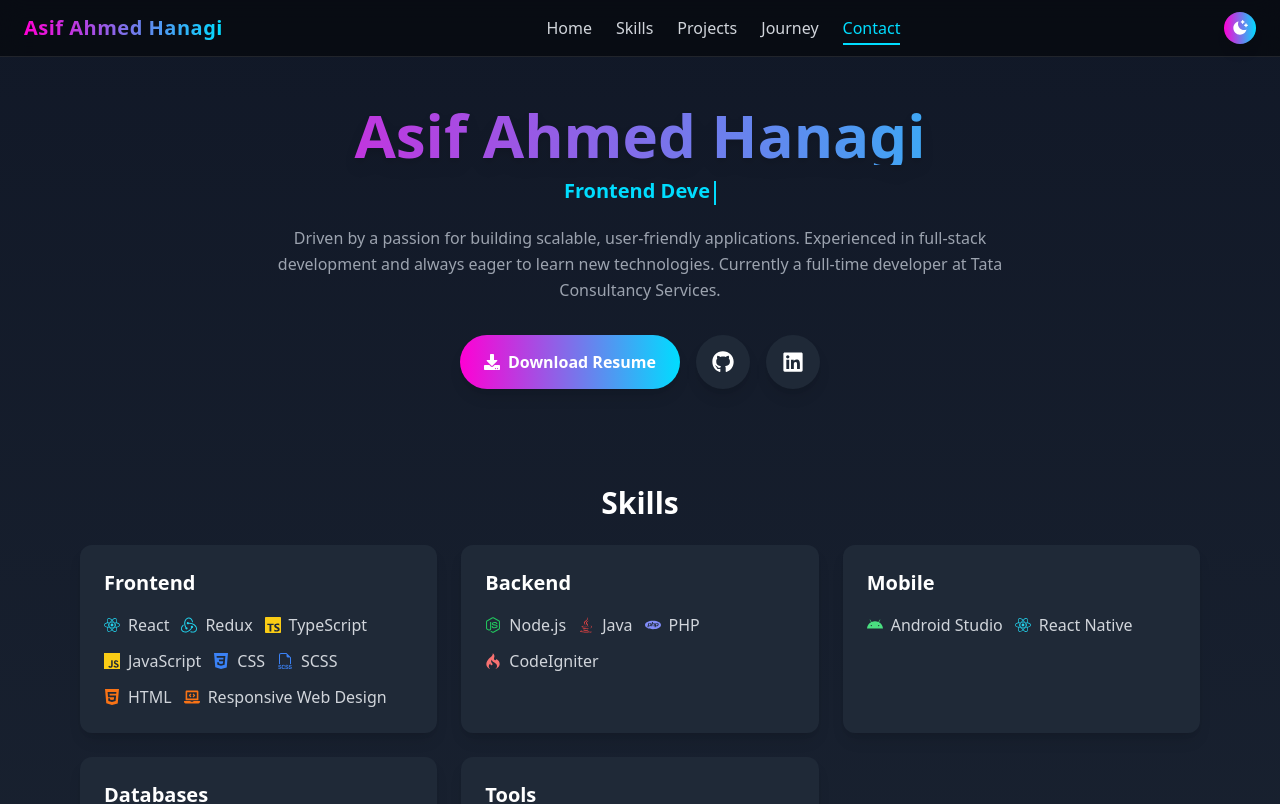
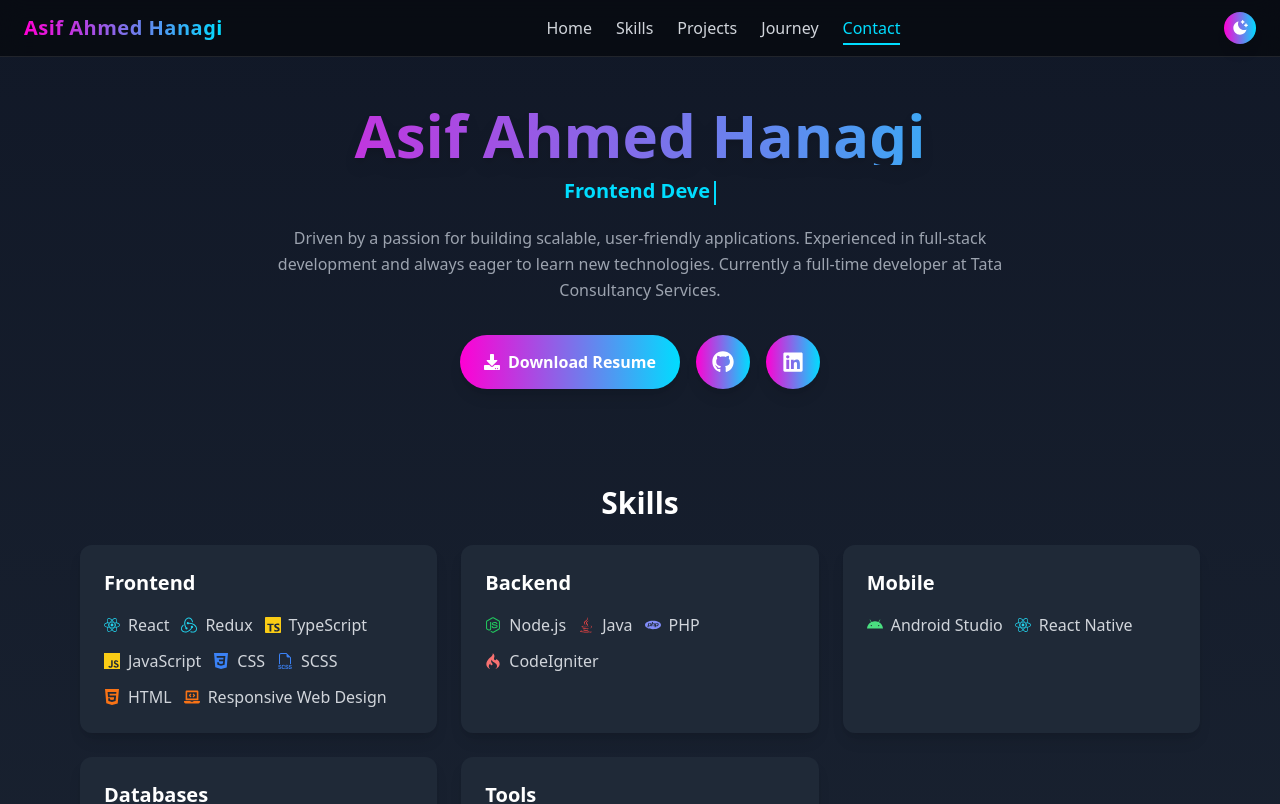
Before and after one commit to hanagiasif/portfolio, a React (Vite) app: page /#contact in a window 1280 px wide. Shown: the top 804 px of the page. Built offline with nearby package versions, Linux system fonts and the light colour scheme.

Commit message:
updated favicon icon

```diff
--- a/src/layouts/Footer.jsx
+++ b/src/layouts/Footer.jsx
@@ -3,8 +3,8 @@ import { portfolioData } from '../data/textData'
 
 const Footer = () => {
     return (
-        <footer className="py-4 text-center text-gray-500  dark:text-black border-t border-gray-800">
-            © {new Date().getFullYear()}. Built with React & Tailwind CSS. All rights reserved {portfolioData.name}.
+        <footer className="px-6 md:px-20 py-4 text-center text-gray-500  dark:text-black border-t border-gray-800">
+            © {new Date().getFullYear()} {portfolioData.name}. All rights reserved.
         </footer>
     )
 }
--- a/src/layouts/Home.jsx
+++ b/src/layouts/Home.jsx
@@ -30,7 +30,7 @@ const Home = ({ typedText }) => {
                     href={portfolioData.github}
                     target="_blank"
                     rel="noreferrer"
-                    className="p-4 rounded-full bg-gray-800 hover:bg-gray-700 transition-all duration-300 shadow-lg hover:scale-110"
+                    className={`p-4 rounded-full ${PRIMARY_BG_GRADIENT} transition-all duration-300 shadow-lg hover:scale-110 hover:shadow-xl`}
                 >
                     <FaGithub size={22} />
                 </a>
@@ -38,7 +38,7 @@ const Home = ({ typedText }) => {
                     href={portfolioData.linkedin}
                     target="_blank"
                     rel="noreferrer"
-                    className="p-4 rounded-full bg-gray-800 hover:bg-gray-700 transition-all duration-300 shadow-lg hover:scale-110"
+                    className={`p-4 rounded-full ${PRIMARY_BG_GRADIENT} transition-all duration-300 shadow-lg hover:scale-110 hover:shadow-xl`}
                 >
                     <FaLinkedin size={22} />
                 </a>
--- a/src/layouts/Navbar.jsx
+++ b/src/layouts/Navbar.jsx
@@ -34,7 +34,7 @@ function Navbar({ activeSection, PRIMARY_TEXT_GRADIENT, theme, toggleTheme }) {
         {/* Theme Toggle Button */}
         <div className="flex gap-2">
           <button
-            className={`p-2 rounded-full ${PRIMARY_BG_GRADIENT} hover:bg-gray-700 transition-all duration-300 shadow-lg hover:scale-110`}
+            className={`p-2 rounded-full ${PRIMARY_BG_GRADIENT} transition-all duration-300 shadow-lg hover:scale-110 hover:shadow-xl`}
             onClick={toggleTheme}
           >
             {theme === "dark" ? <RiSunFill /> : <RiMoonClearFill />}
```
Also changed, not shown: public/favicon.png, 6 other files (tests, documents, lock files or other folders).
